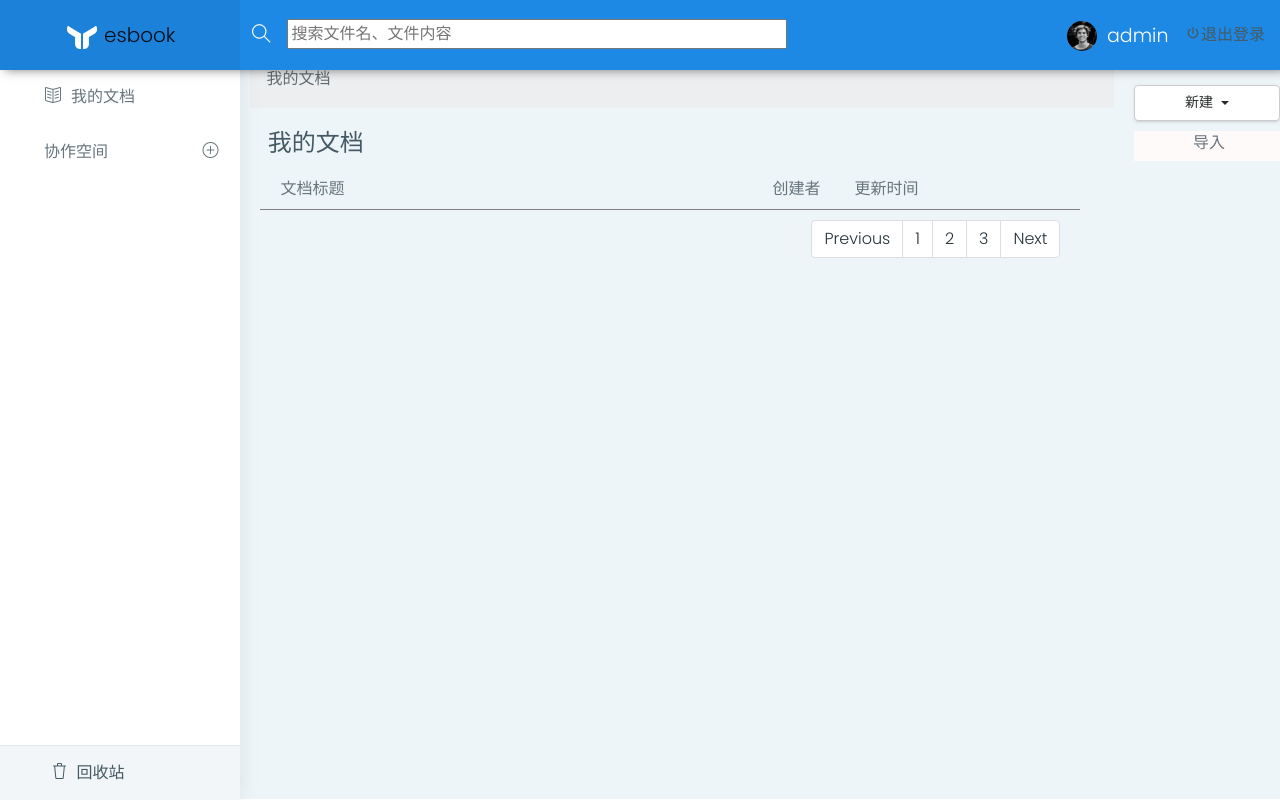
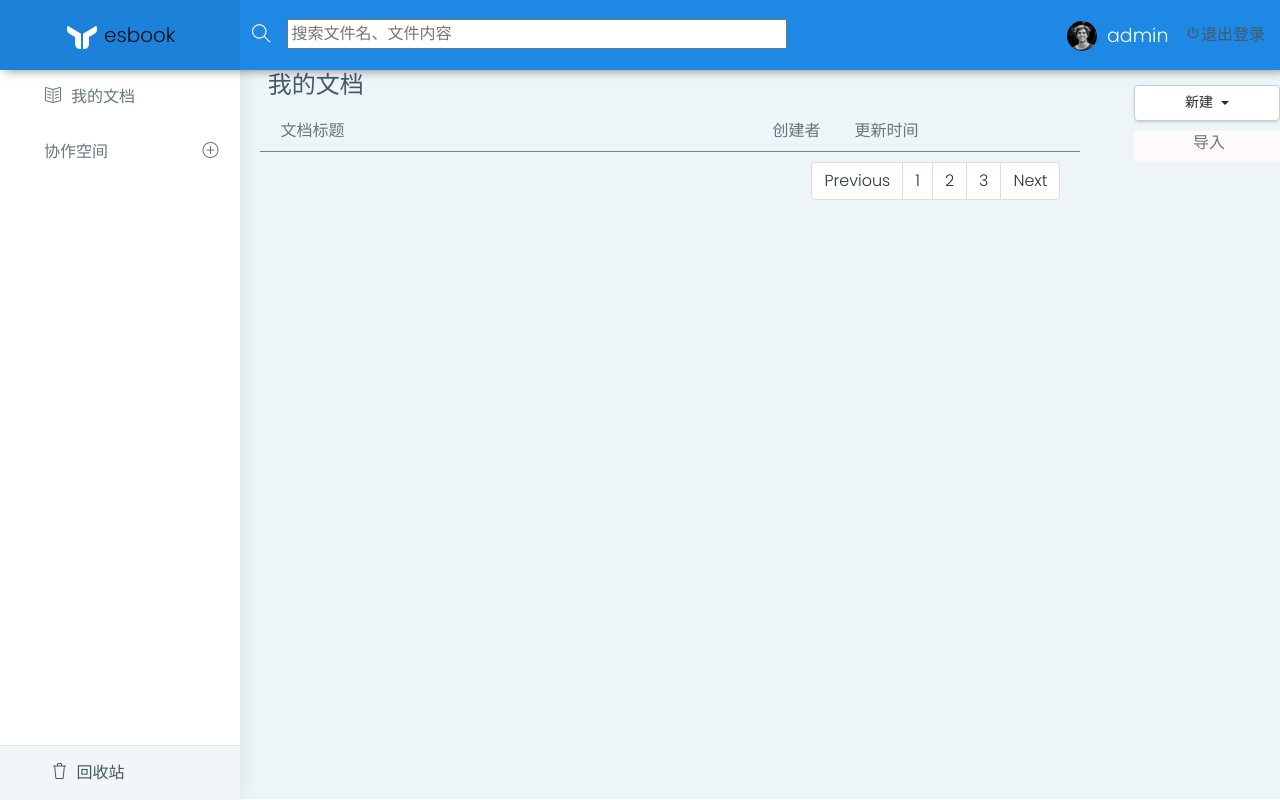
Before and after one commit to wuyan1209/esbook, a Django app: page /index/ in a window 1280 px wide. Run offline with Django 3.2, Linux system fonts and the light colour scheme; data that the repository does not hold is empty; some libraries are stand-ins or nearby versions; some web fonts are replaced.

Commit message:
搜索功能结束

```diff
--- a/static/js/search.js
+++ b/static/js/search.js
@@ -25,6 +25,8 @@ $(function () {
             searchFile(searchValue);
         }
     });
+
+
 });
 
 // 动态查询文件
@@ -101,7 +103,7 @@ function process_result(data, searchCondition) {
     return data
 }
 
-// 点击查询结果框以外的地方关闭查询结果框
+/*// 点击查询结果框以外的地方关闭查询结果框
 window.onload = function () {
     document.onclick = function (e) {
         var ele = e ? e.target : window.event.srcElement;
@@ -109,7 +111,7 @@ window.onload = function () {
             document.getElementById('search-results').style.display = 'none';
         }
     };
-};
+};*/
 
 // 打开搜索到的文件
 function openFile(fileId) {
--- a/templates/index.html
+++ b/templates/index.html
@@ -180,13 +180,6 @@
                 </div>
             </div>
             <div id="box2">
-                <div>
-                    <nav aria-label="breadcrumb">
-                        <ol class="breadcrumb">
-                            <li class="breadcrumb-item active" aria-current="page">我的文档</li>
-                        </ol>
-                    </nav>
-                </div>
                 <div style="margin-top: 2%">
                     <h2 id="h2" style="margin-left: 2%"></h2>
                     <table id="tab">
```
